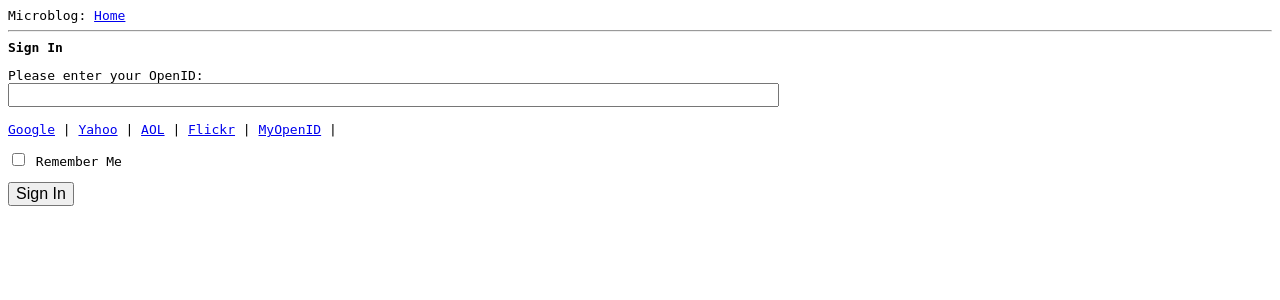
After one commit to land-pack/micro-blog, a Flask app: page /login in a window 1280 px wide. The commit adds this page. Shown: the top 300 px of the page. Run offline with Flask 2, Linux system fonts and the light colour scheme.

Commit message:
[add] web forms

```diff
--- a/micro-blog/app/__init__.py
+++ b/micro-blog/app/__init__.py
@@ -1,7 +1,7 @@
 from flask import Flask
 
 app = Flask(__name__)
-
+app.config.from_object("config")
 
 """
 If you are wondering why the import statement is at the end and not at
--- /dev/null
+++ b/micro-blog/app/forms.py
@@ -0,0 +1,8 @@
+from flask_wtf import Form
+from wtforms import StringField, BooleanField
+from wtforms.validators import DataRequired
+
+
+class LoginForm(Form):
+    openid = StringField('openid', validators=[DataRequired()])
+    remember_me = BooleanField('remember_me', default=False)
--- a/micro-blog/app/templates/base.html
+++ b/micro-blog/app/templates/base.html
@@ -29,7 +29,15 @@ body { font-family: monospace; color: #000000; background-color: #ffffff; }
 <body>
 <div>Microblog: <a href="/index">Home</a></div>
 <hr>
-
+{% with messages = get_flashed_messages() %}
+    {% if messages %}
+        <ul>
+        {% for message in messages %}
+            <li> {{ message }} </li>
+        {% endfor %}
+        </ul>
+    {% endif %}
+{% endwith %}
 <!-- <pre id='vimCodeElement'> -->
 {% block content %} {% endblock %}
 
--- /dev/null
+++ b/micro-blog/app/templates/login.html
@@ -0,0 +1,35 @@
+{% extends "base.html" %}
+
+{% block content %}
+<script type="text/javascript">
+function set_openid(openid, pr)
+{
+    u = openid.search("<username>")
+    if (u != -1){
+        // openid requires username
+        user = prompt('Enter your ' + pr + 'username:')
+        openid = openid.substr(0, u) + user
+    }
+    form = document.forms['login'];
+    form.elements['openid'].value = openid
+}
+</script>
+
+<h1> Sign In </h1>
+<form action="" method="post" name="login">
+    {{ form.hidden_tag() }}
+    <p>
+    Please enter your OpenID:<br>
+    {{ form.openid(size=80) }}</br>
+    {% for error in form.openid.errors %}
+        <span style="color:red;"> [ {{ error }} ]</span>
+    {% endfor %}</br>
+
+    {% for pr in providers %}
+        <a href="javascript:set_openid('{{ pr.url }}', '{{ pr.name}}');">{{ pr.name }}</a> |
+    {% endfor %}
+    </p>
+    <p>{{ form.remember_me }} Remember Me</p>
+    <p><input type="submit" value="Sign In"></p>
+</form>
+{% endblock %}
--- a/micro-blog/app/views.py
+++ b/micro-blog/app/views.py
@@ -1,5 +1,6 @@
-from flask import render_template
+from flask import render_template, flash, redirect
 from app import app
+from .forms import LoginForm
 
 
 @app.route("/")
@@ -19,3 +20,17 @@ def index():
         }
     ]
     return render_template("index.html", title="Home", user=user, posts=posts)
+
+
+@app.route("/login", methods=['GET','POST'])
+def login():
+    form = LoginForm()
+    if form.validate_on_submit():
+        flash('Login requested for OpenID="%s", remember_me=%s' %
+                (form.openid.data, str(form.remember_me.data)))
+        return redirect('/index')
+    return render_template('login.html',
+                    title='Sign In',
+                    form=form,
+                    providers=app.config['OPENID_PROVIDERS']
+                    )
```
Also changed, not shown: micro-blog/config.py (added, +8 -0 lines), 1 other file.
